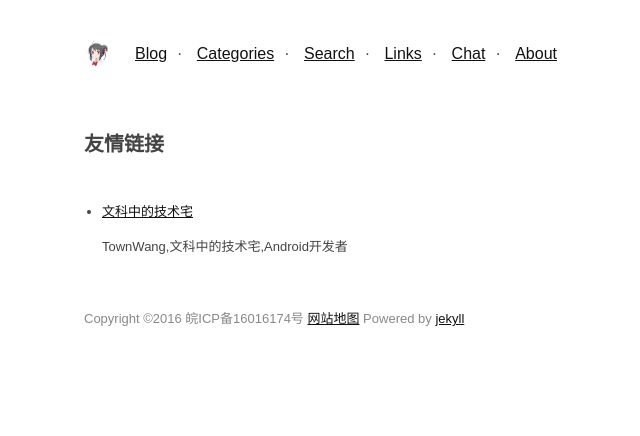
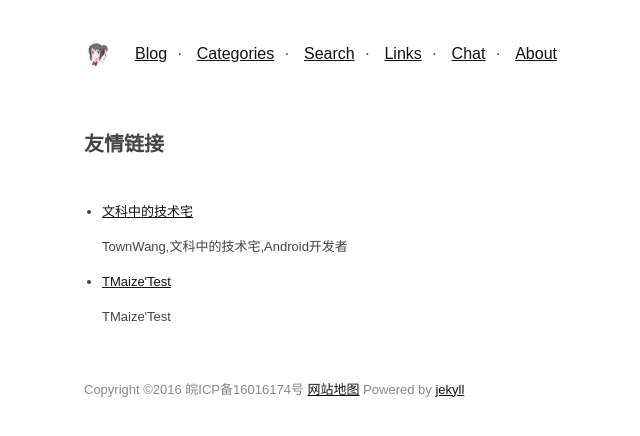
Before and after one commit to TMaize/tmaize-blog, a Jekyll site: the page built from pages/links.md, in a window 1280 px wide. Shown: the top 436 px of the page, without its empty margins (226-866 px from the left). Built offline with Jekyll 4.4.1, drawn with Linux system fonts in a browser that asks for light colours; comment, search, counter and statistics services are not loaded.

Commit message:
添加友链

```diff
--- a/_data/links.json
+++ b/_data/links.json
@@ -1,3 +1,4 @@
 [
-{"title":"文科中的技术宅","content":"文科中的技术宅","url":"https://www.townwang.com/","desc":"TownWang,文科中的技术宅,Android开发者","img":""}
+{"title":"文科中的技术宅","content":"文科中的技术宅","url":"https://www.townwang.com/","desc":"TownWang,文科中的技术宅,Android开发者","img":""},
+{"title":"TMaize'Test","content":"TMaize'Test","url":"http://test.tmaize.net","desc":"TMaize'Test","img":""}
 ]
```
